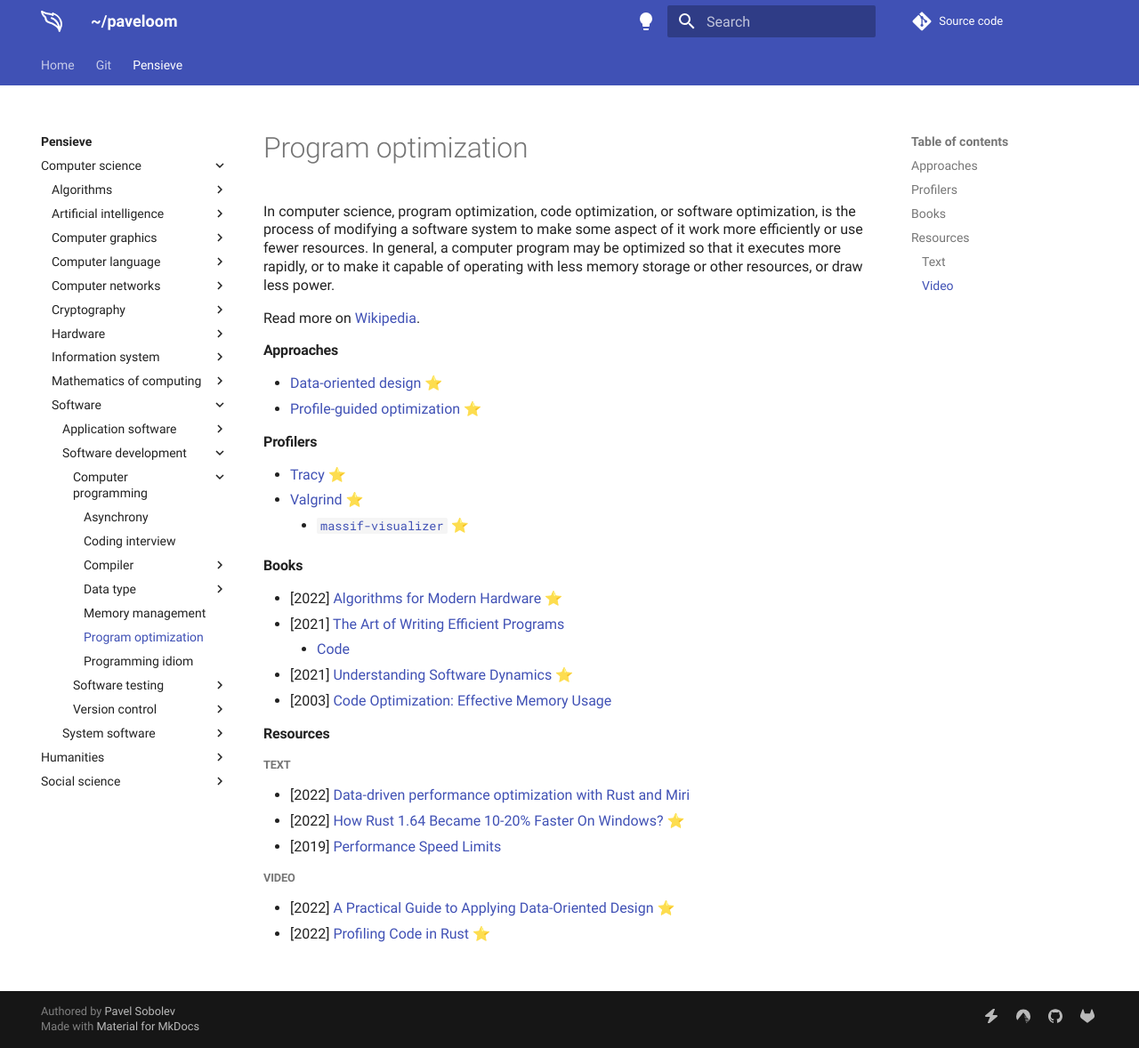
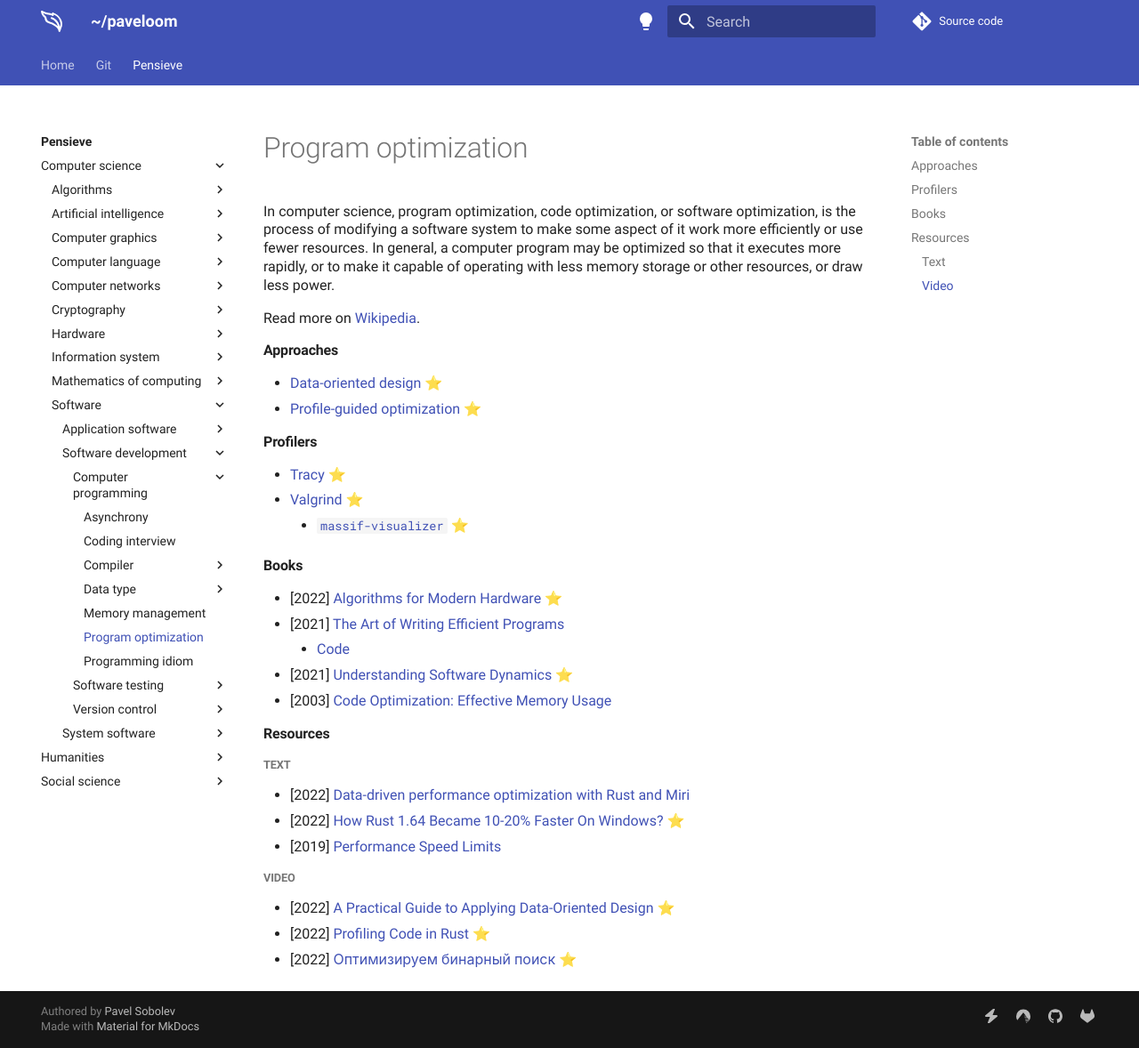
Before and after one commit to paveloom/paveloom.dev, an MkDocs documentation site: the page built from content/pensieve/program-optimization.md, in a window 1280 px wide and 1178 px high. Shown: the whole window at 89% size. Built offline with MkDocs 1.6.1 and Material for MkDocs 9.7.7, drawn with Linux system fonts in a browser that asks for light colours; comment, search, counter and statistics services are not loaded.

Commit message:
Pensieve: update the Program optimization page.

```diff
--- a/content/pensieve/program-optimization.md
+++ b/content/pensieve/program-optimization.md
@@ -30,3 +30,4 @@ Read more on [Wikipedia](https://en.wikipedia.org/wiki/Program_optimization).
 ##### Video
 - [2022] [A Practical Guide to Applying Data-Oriented Design](https://media.handmade-seattle.com/practical-data-oriented-design) ⭐
 - [2022] [Profiling Code in Rust](https://www.youtube.com/watch?v=JRMOIE_wAFk) ⭐
+- [2022] [Оптимизируем бинарный поиск](https://www.youtube.com/watch?v=CzcTb08ufnY) ⭐
```
